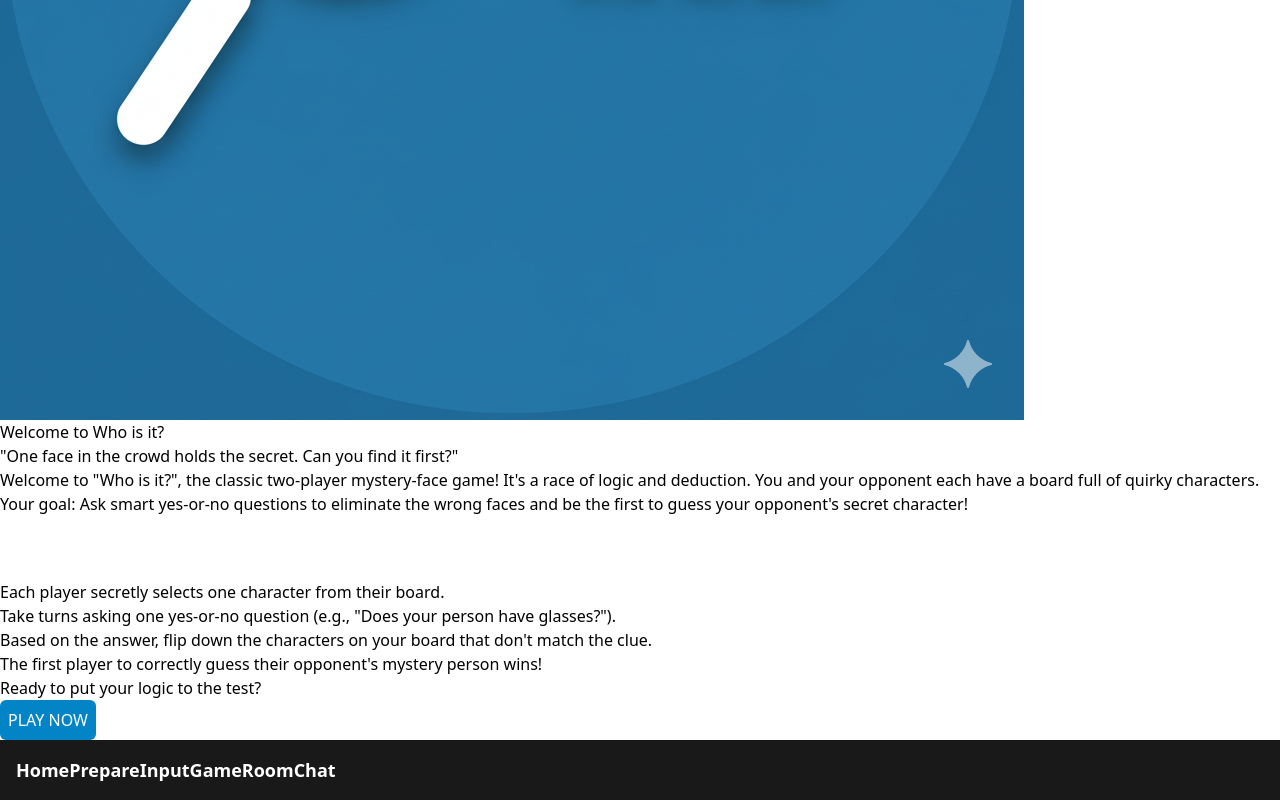
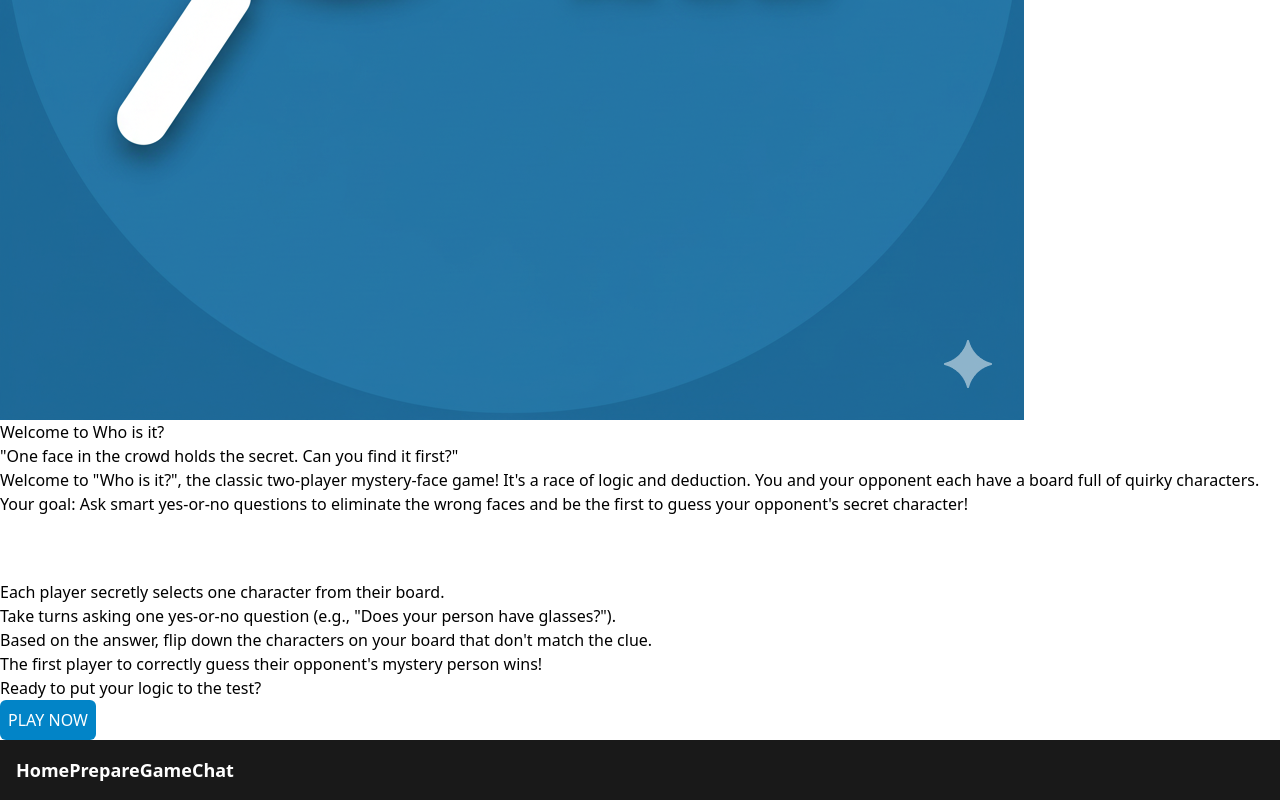
Before and after one commit to danielwalke/WhoAmI, a Vue app in the folder frontend/: page / in a window 1280 px wide. Shown: the part 604-1404 px from the top of the page. Built offline with nearby package versions, Linux system fonts and the light colour scheme; what vue3-lottie would draw is missing.

Commit message:
removed unnecessary routes and links

```diff
--- a/frontend/src/App.vue
+++ b/frontend/src/App.vue
@@ -8,9 +8,7 @@
       <div class="flex justify-center gap-2 lg:gap-16 flex-1">
         <RouterLink to="/">Home</RouterLink>
         <RouterLink to="/prepare">Prepare</RouterLink>
-        <RouterLink to="/input">Input</RouterLink>
         <RouterLink to="/game">Game</RouterLink>
-        <RouterLink to="/room">Room</RouterLink>
         <RouterLink to="/chat">Chat</RouterLink>
       </div>
 
--- a/frontend/src/components/room/LeaveRoom.vue
+++ b/frontend/src/components/room/LeaveRoom.vue
@@ -1,6 +1,6 @@
 <template>
     <div class="flex flex-col gap-2 justify-center items-center">
-        <button class="bg-sky-600 p-2 rounded-md text-white text-lg font-semibold" @click="leaveRoom">Leave Room&nbsp;<span class="italic">{{ joinedRoom.name }}</span></button>
+        <button class="bg-sky-600 p-2 rounded-md text-white text-lg font-semibold" @click="leaveRoom">Leave Room</button>
     </div>
 </template>
 
--- a/frontend/src/router/Routes.js
+++ b/frontend/src/router/Routes.js
@@ -1,14 +1,10 @@
 import Field from '@/components/Field.vue'
-import Input from '@/components/input/Input.vue'
 import Home from '@/components/Home.vue'
 import Chat from '@/components/chat/Chat.vue'
-import Room from '@/components/room/Room.vue'
 import Preparation from '@/components/preparation/Preparation.vue'
 export const routes = [
   { path: '/', component: Home },
-  { path: '/input', component: Input },
   { path: '/game', component: Field },
-  { path: '/room', component: Room },
   { path: '/chat', component: Chat },
   { path: '/prepare', component: Preparation },
 ]
```
